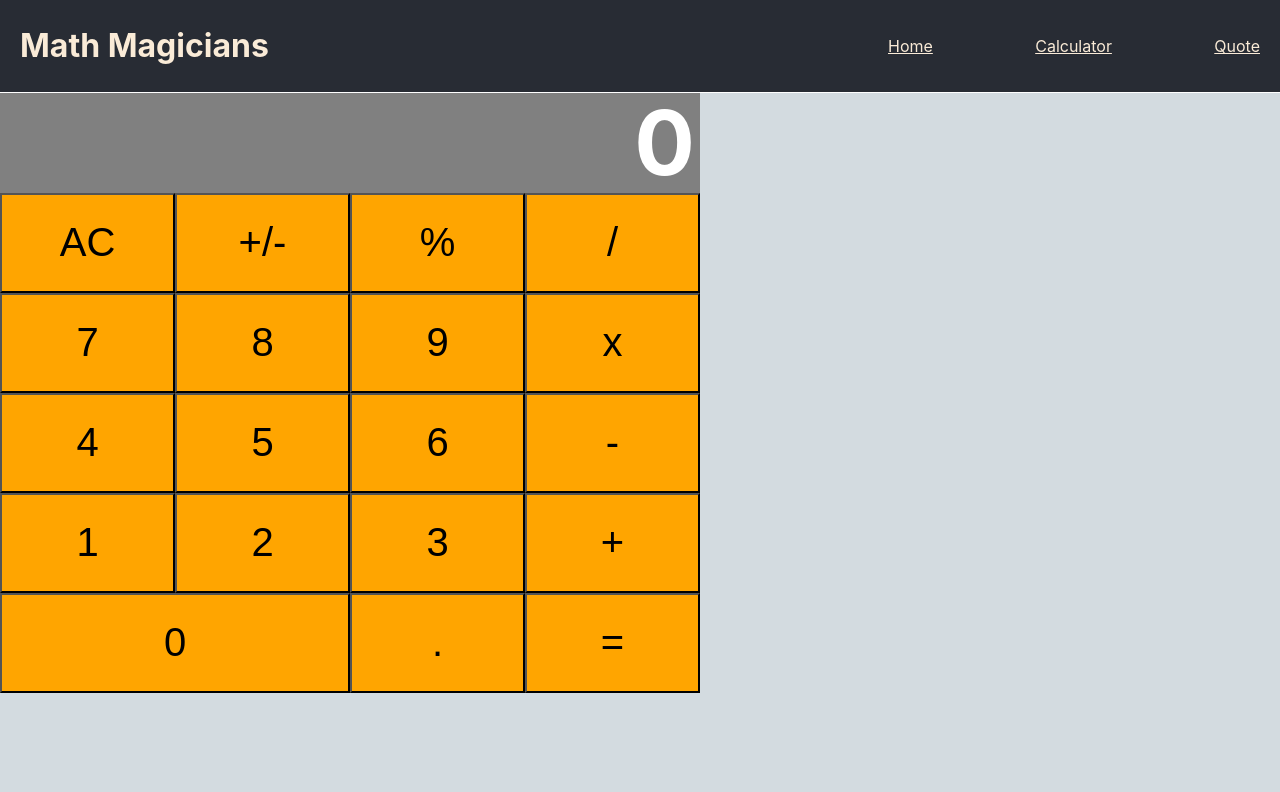
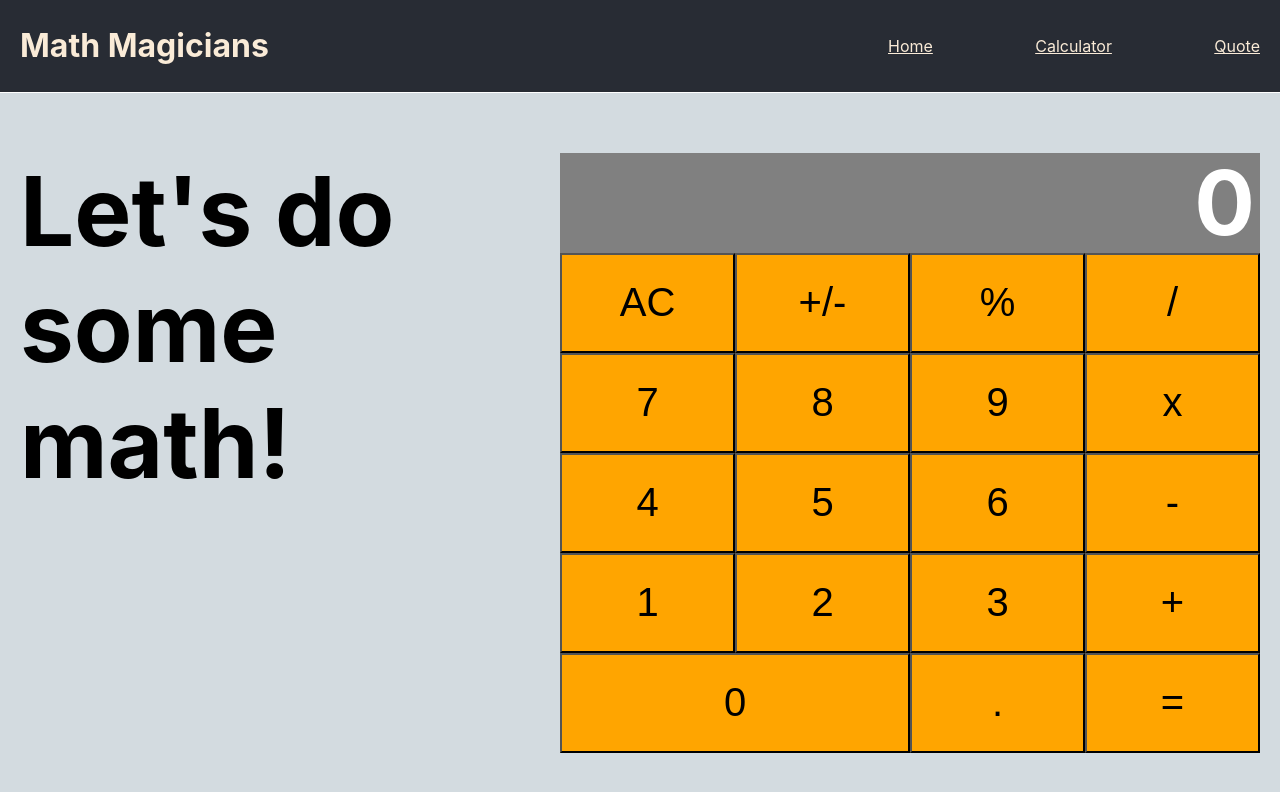
Before and after one commit to pbkabali/React-Calculator, a React (Create React App) app: page /calculator in a window 1280 px wide. Shown: the top 792 px of the page. Built offline with nearby package versions, Linux system fonts and the light colour scheme.

Commit message:
Add style to the calculator page

```diff
--- a/src/App.css
+++ b/src/App.css
@@ -73,3 +73,13 @@
   line-height: 2;
   font-size: 1.5em;
 }
+
+.calc-container {
+  align-items: flex-start;
+  padding-top: 60px;
+  font-size: 4em;
+}
+
+.calc-container h2 {
+  margin-top: 0;
+}
--- a/src/components/CalculatorPage.js
+++ b/src/components/CalculatorPage.js
@@ -1,5 +1,12 @@
 import Calculator from './Calculator';
 
-const CalculatorPage = () => <Calculator />;
+const CalculatorPage = () => (
+  <div className="flex side-padding calc-container">
+    <h2>Let&apos;s do some math!</h2>
+    <div>
+      <Calculator />
+    </div>
+  </div>
+);
 
 export default CalculatorPage;
```
